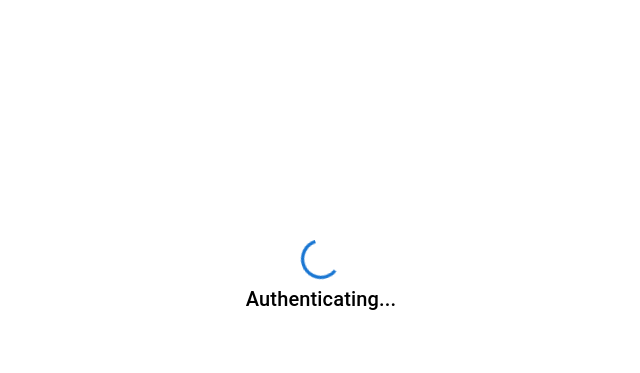
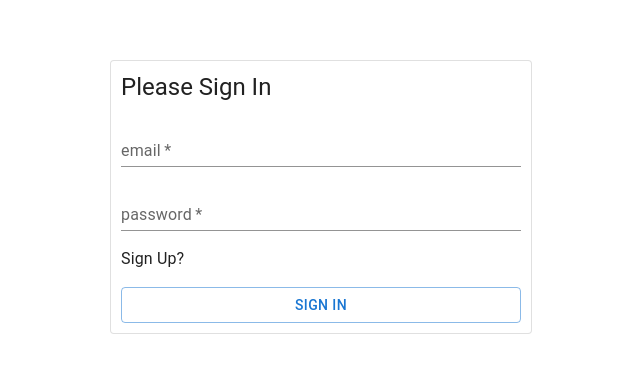
Before and after one commit to rigole/237-Chat, a React (Create React App) app in the folder frontend/: page / in a window 1280 px wide. Shown: the part 123-496 px from the top of the page, without its empty margins (319-959 px from the left). Built offline with nearby package versions, Linux system fonts and the light colour scheme.

Commit message:
testing the backend with the interface 2 and fixing bug

```diff
--- a/frontend/src/graphQL/mutations.js
+++ b/frontend/src/graphQL/mutations.js
@@ -10,3 +10,12 @@ export const SIGNUP_USER = gql`
         }
     }
 `
+
+export const SIGNIN_USER = gql`
+    mutation SigninUser($userSignin: UserSigninInput!){
+        signinUser(userSignin: $userSignin){
+            token
+        }
+    }
+
+`
--- a/frontend/src/pages/Auth.js
+++ b/frontend/src/pages/Auth.js
@@ -1,16 +1,25 @@
 import React, {useState, useRef} from 'react'
 import { useMutation } from '@apollo/client'
 import { Box, Stack, Typography, Button, TextField, Card, CircularProgress, Alert } from '@mui/material'
-import { SIGNUP_USER } from "../graphQL/mutations"
+import { SIGNUP_USER, SIGNIN_USER } from "../graphQL/mutations"
 
 const AuthScreen = () => {
     const [formData, setFormData] = useState({})
     const [showLogin, setShowLogin] = useState(true)
     const authForm = useRef(null)
     const [signupUser, {data: signupData, loading:l1, error:e1}] = useMutation(SIGNUP_USER)
+    const [signinUser, {data:signinData, loading:l2, error:e2}] = useMutation(SIGNIN_USER, {
+        onCompleted(data){
+            console.log(data)
+            localStorage.setItem("jwt", data.signinUser.token)
+        }
+    })
 
+    if(signinData){
 
-    if(true){
+    }
+
+    if(l1 || l2){
         return(
             <Box
             display="flex"
@@ -38,7 +47,11 @@ const AuthScreen = () => {
         e.preventDefault()
         //console.log(formData)
         if (showLogin) {
-
+            signinUser({
+                variables:{
+                    userSignin:formData
+                }
+            })
         } else {
             signupUser({
                 variables:{
@@ -71,6 +84,7 @@ const AuthScreen = () => {
                 >
                     {signupData && <Alert severity="success">{signupData.signupUser.firstName} Subscribed </Alert>}
                     {e1 && <Alert severity="error">{e1.message}</Alert>}
+                    {e2 && <Alert severity="error">{e2.message}</Alert>}
                     <Typography variant="h5">Please {showLogin ? "Sign In" : "Sign Up"} </Typography>
                     {
                         !showLogin &&
@@ -81,12 +95,14 @@ const AuthScreen = () => {
                                 label="First Name"
                                 variant="standard"
                                 onChange={handleChange}
+                                required
                             />
                             <TextField
                                 name="lastName"
                                 label="Last Name"
                                 variant="standard"
                                 onChange={handleChange}
+                                required
                             />
 
                         </>
@@ -98,6 +114,7 @@ const AuthScreen = () => {
                         label="email"
                         variant="standard"
                         onChange={handleChange}
+                        required
                     />
                     <TextField
                         type="password"
@@ -105,6 +122,7 @@ const AuthScreen = () => {
                         label="password"
                         variant="standard"
                         onChange={handleChange}
+                        required
                     />
                     <Typography varaint="subtitle1" onClick={()=> {
                         setShowLogin((preValue) => !preValue)
```
